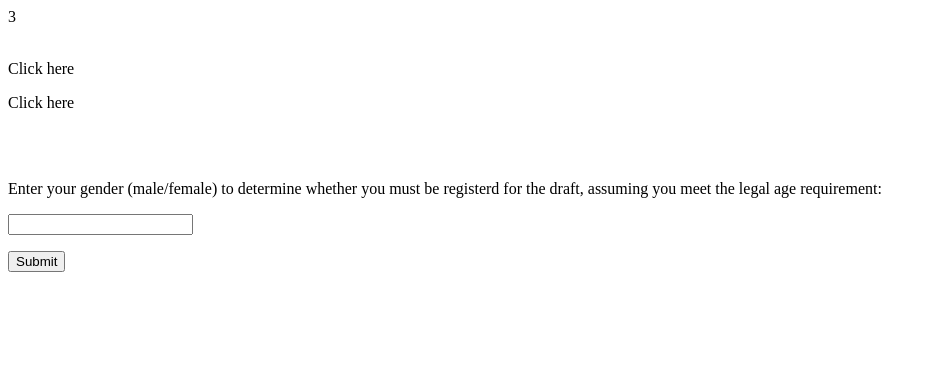
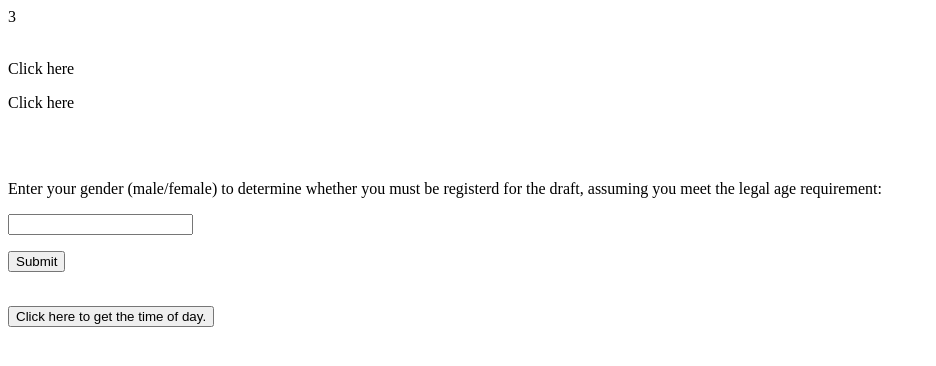
Before and after one commit to CrewsControlSolutions/JavaScriptProjects, a plain HTML site: page BasicsPart1/scopeTimeFunction/index.html in a window 1280 px wide. Shown: the whole page, without its empty margins (0-936 px from the left). Drawn offline with Linux system fonts and the light colour scheme.

Commit message:
Modified JS and HTML files for more complex functions and variables

```diff
--- a/BasicsPart1/scopeTimeFunction/JS/main.js
+++ b/BasicsPart1/scopeTimeFunction/JS/main.js
@@ -27,6 +27,7 @@ function dayOfWeek() {
     }
 }
 
+//determine whether someone is eligible for the draft based on their gender
 function draftEligibility() {
     gender = document.getElementById('gender').value;
     if (gender == 'male') {
@@ -40,3 +41,19 @@ function draftEligibility() {
     }
     document.getElementById('draftEligibilityResult').innerHTML=draftStatus;
 }
+
+//gives a statement about what time of day it is
+function timeOfDayGreeting() {
+    var time = new Date().getHours();
+    var reply;
+    if (time<12 == time>0) {
+        reply='It is morning time';
+    }
+    else if (time>=12 == time < 18) {
+        reply='It is afternoon.';
+    }
+    else {
+        reply = 'It is evening time.';
+    }
+    document.getElementById('timeOfDay').innerHTML=reply;
+}
--- a/BasicsPart1/scopeTimeFunction/index.html
+++ b/BasicsPart1/scopeTimeFunction/index.html
@@ -7,12 +7,14 @@
   </head>
   <body>
 
+    <!-- greeting based on business hours -->
     <p id='greeting' onclick='greetingBusinessHours()'>Click here</p>
 
     <p id='endOfWorkWeek' onclick='dayOfWeek()'>Click here</p>
 
     <br><br>
 
+    <!-- determine draft eligibility  -->
     <p>Enter your gender (male/female) to determine whether you must be registerd for the draft, assuming you meet the legal age requirement: </p>
     <input id='gender' value='' />
     <p id='draftEligibilityResult'></p>
@@ -20,7 +22,9 @@
 
     <br><br>
 
-
+    <!-- give a statement producing the time of day -->
+    <p id = "timeOfDay"></p>
+    <button onclick="timeOfDayGreeting()">Click here to get the time of day.</button>
 
   </body>
 </html>
```
